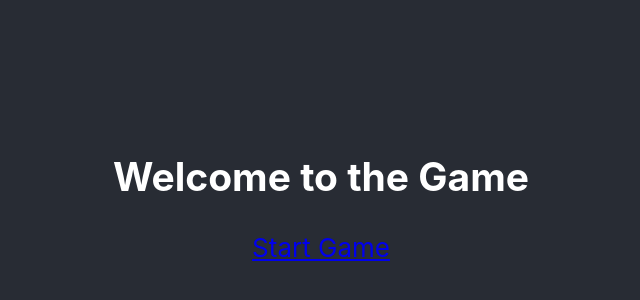
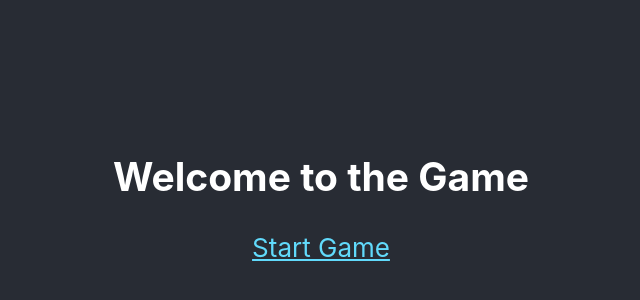
Before and after one commit to failure-driven/railscamp-search-term, a React (Create React App) app in the folder client/: page / in a window 1280 px wide. Shown: the part 208-508 px from the top of the page, without its empty margins (319-959 px from the left). Built offline with nearby package versions, Linux system fonts and the light colour scheme.

Commit message:
Change link colour to make it more visible
Co-authored-by: Michael Milewski <saramic@gmail.com>
Co-authored-by: Selena Small <selenawiththetattoo@gmail.com>

```diff
--- a/client/src/App.css
+++ b/client/src/App.css
@@ -18,7 +18,7 @@
   color: white;
 }
 
-.App-link {
+.App-link, a {
   color: #61dafb;
 }
 
```
